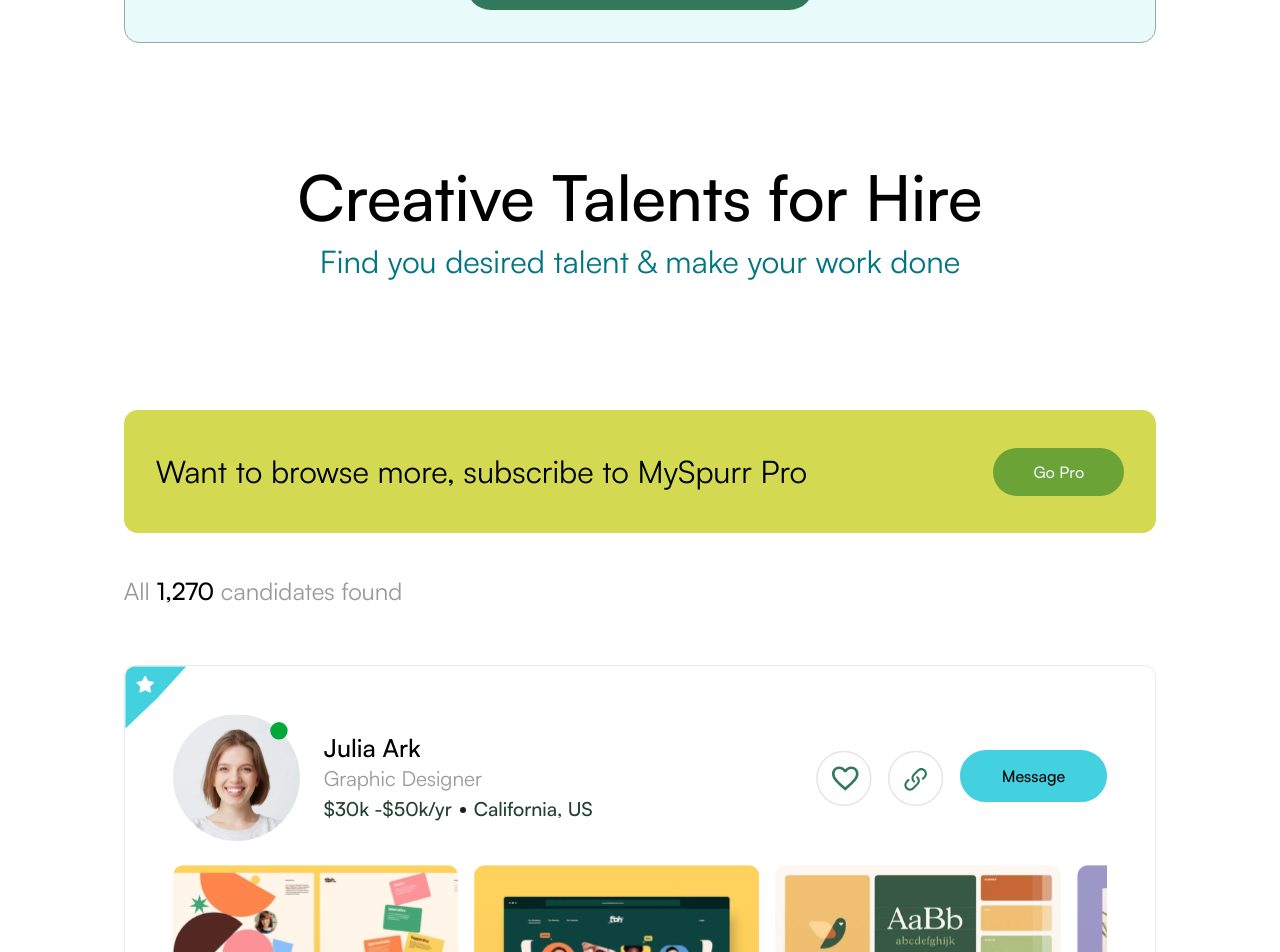
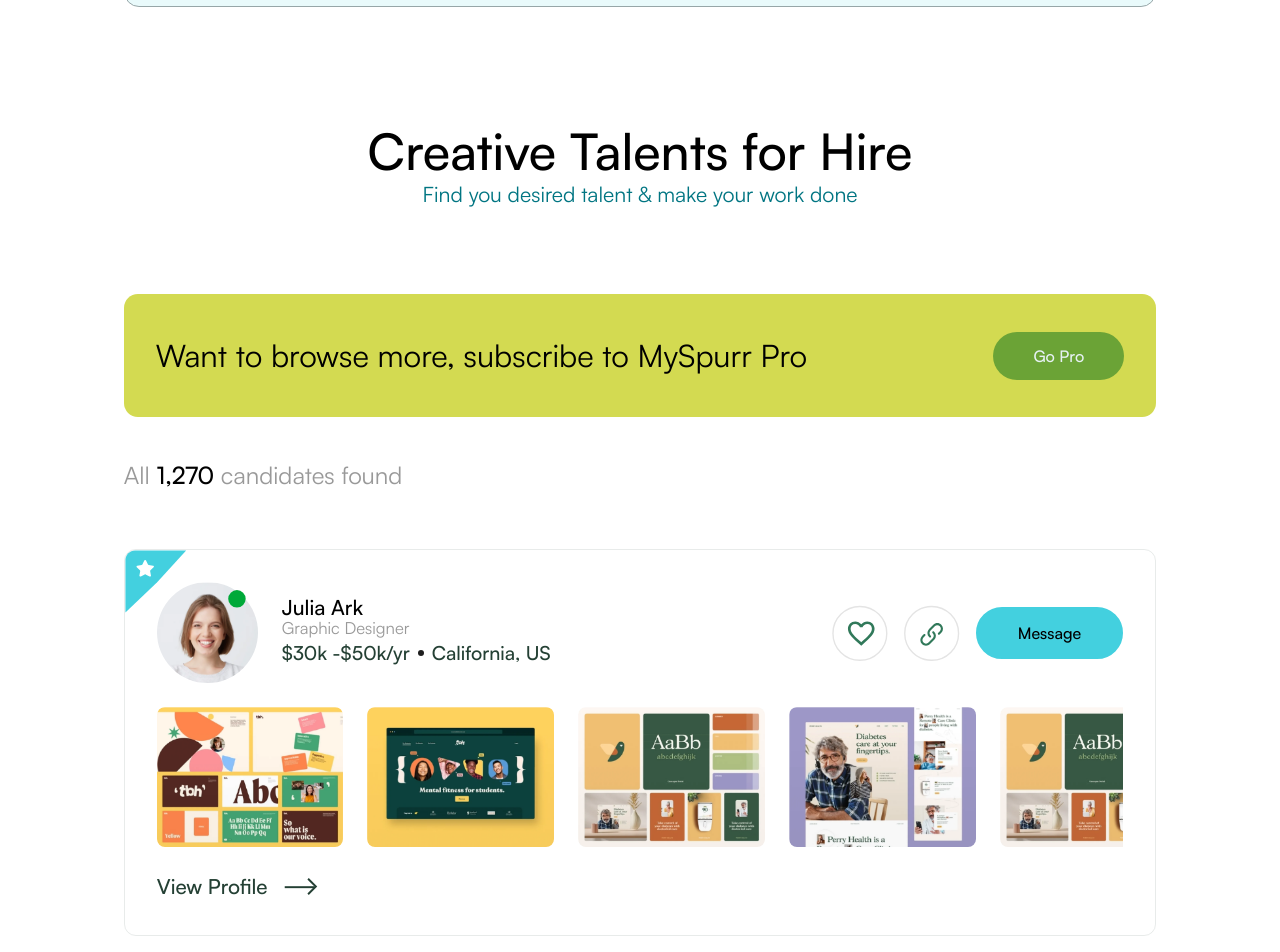
Before and after one commit to tobyakin/MySpurr-Landing-Page, a Vue app: page /hire-talent in a window 1280 px wide. Shown: the part 580-1532 px from the top of the page. Built offline with nearby package versions, Linux system fonts and the light colour scheme.

Commit message:
Docs:  reviews

```diff
--- a/src/components/Bander/AppOccupant.vue
+++ b/src/components/Bander/AppOccupant.vue
@@ -5,35 +5,35 @@
     >
       <div class="text-center h-full">
         <h2
-          class="text-[#007582] w-full text-[50px] lg:text-[104.526px] leading-[29px] lg:leading-[120px] font-Satoshi700"
+          class="text-[#007582] w-full text-[50px] lg:text-[80.526px] leading-[29px] lg:leading-[120px] font-Satoshi700"
         >
           300
         </h2>
-        <p class="text-[#007582] font-Satoshi400 text-[26.286px]">creative talents</p>
+        <p class="text-[#007582] font-Satoshi400 text-[18.286px]">creative talents</p>
       </div>
       <div class="text-center">
         <h2
-          class="text-[#007582] w-full text-[50px] lg:text-[104.526px] leading-[29px] lg:leading-[120px] font-Satoshi700"
+          class="text-[#007582] w-full text-[50px] lg:text-[80.526px] leading-[29px] lg:leading-[120px] font-Satoshi700"
         >
           $4k
         </h2>
-        <p class="text-[#007582] font-Satoshi400 text-[26.286px]">payment processed</p>
+        <p class="text-[#007582] font-Satoshi400 text-[18.286px]">payment processed</p>
       </div>
       <div class="text-center">
         <h2
-          class="text-[#007582] w-full text-[50px] lg:text-[104.526px] leading-[29px] lg:leading-[120px] font-Satoshi700"
+          class="text-[#007582] w-full text-[50px] lg:text-[80.526px] leading-[29px] lg:leading-[120px] font-Satoshi700"
         >
           15
         </h2>
-        <p class="text-[#007582] font-Satoshi400 text-[26.286px]">supported businesses</p>
+        <p class="text-[#007582] font-Satoshi400 text-[18.286px]">supported businesses</p>
       </div>
       <div class="text-center">
         <h2
-          class="text-[#007582] w-full text-[50px] lg:text-[104.526px] leading-[29px] lg:leading-[120px] font-Satoshi700"
+          class="text-[#007582] w-full text-[50px] lg:text-[80.526px] leading-[29px] lg:leading-[120px] font-Satoshi700"
         >
           1
         </h2>
-        <p class="text-[#007582] font-Satoshi400 text-[26.286px]">available countries</p>
+        <p class="text-[#007582] font-Satoshi400 text-[18.286px]">available countries</p>
       </div>
     </div>
   </div>
--- a/src/components/Bander/Subscribe.vue
+++ b/src/components/Bander/Subscribe.vue
@@ -1,7 +1,9 @@
 <template>
   <div>
-    <p class="lg:text-[24.693px] text-[19px] font-Satoshi400 text-[#000000] capitalize">
-      Join & get important new regularly
+    <p
+      class="lg:text-[24.693px] text-center lg:text-left text-[19px] font-Satoshi400 text-[#000000] capitalize"
+    >
+      Join & get important news regularly
     </p>
     <div
       class="bg-[#0000000A] p-4 lg:px-10 px-4 flex lg:flex-row flex-col my-4 items-center gap-3 rounded-[11.158px]"
@@ -12,7 +14,7 @@
       />
       <button class="btn-brand">Subscribe</button>
     </div>
-    <p class="text-[16.316px] font-Satoshi400 text-[#979797]">
+    <p class="text-[16.316px] text-center lg:text-left font-Satoshi400 text-[#979797]">
       We only send interesting and relevant emails.
     </p>
   </div>
--- a/src/components/Job/JobCard.vue
+++ b/src/components/Job/JobCard.vue
@@ -1,24 +1,28 @@
 <template>
-  <div class="border-[#2440341A] rounded-[11.799px] border-[1.794px] relative p-4 lg:p-12">
+  <div class="border-[#2440341A] rounded-[11.799px] border-[1.794px] relative p-4 lg:p-8">
     <RatedBadge class="absolute top-0 left-0" />
     <div>
       <div
         class="w-full flex lg:flex-row flex-col lg:justify-between justify-center gap-8 items-center"
       >
-        <div class="flex lg:flex-row flex-col items-center lg:justify-normal justify-center gap-6">
-          <div class="relative h-[126.955px] w-[126.955px] rounded-full">
+        <div
+          class="flex lg:flex-row flex-col items-center lg:justify-normal justify-center gap-6"
+        >
+          <div class="relative h-[100.955px] w-[100.955px] rounded-full">
             <img
               src="@/assets/img/icon.webp"
-              class="h-[126.955px] w-[126.955px] rounded-full"
+              class="h-[100.955px] w-[100.955px] rounded-full"
               alt=""
             />
             <GreenIcon class="absolute top-2 right-3" />
           </div>
           <div class="lg:text-left text-center">
-            <p class="text-[#000000] text-[24.839px] font-Satoshi500 leading-[31.739px]">
+            <p class="text-[#000000] text-[20.839px] font-Satoshi500 leading-[19.739px]">
               Julia Ark
             </p>
-            <p class="text-[#00000066] text-[20.699px] leading-[31.739px] font-Satoshi400">
+            <p
+              class="text-[#00000066] text-[16.699px] leading-[20.739px] font-Satoshi400"
+            >
               Graphic Designer
             </p>
             <div class="flex items-center gap-2">
@@ -33,7 +37,7 @@
           </div>
         </div>
         <div>
-          <div class="flex lg:flex-row flex-col lg:items-start items-center gap-4">
+          <div class="flex flex-row items-start items-center gap-4">
             <div class="flex lg:justify-normal gap-4 items-center justify-center">
               <button><LoveIcon /></button><button><SearchIcon /></button>
             </div>
@@ -42,31 +46,44 @@
         </div>
       </div>
     </div>
-    <div class="flex flex-row gap-4 w-full overflow-hidden mt-6 hide-scrollbar overflow-x-auto">
+    <div
+      class="flex flex-row gap-6 w-full overflow-hidden cursor-move mt-6 hide-scrollbar overflow-x-auto"
+    >
       <img
         v-for="img in Porfolio"
         :key="img"
         :src="img.img"
-        class="h-[214.078px] flex flex-col w-auto rounded-lg"
+        class="h-[140.078px] flex flex-col w-auto rounded-lg"
         alt=""
       />
     </div>
     <router-link to="/talent-profile" class="flex items-center gap-4 mt-6">
-      <p class="lg:text-[20.699px] text-[14px] font-Satoshi500 text-[#244034]">View Profile</p>
+      <p class="lg:text-[20.699px] text-[14px] font-Satoshi500 text-[#244034]">
+        View Profile
+      </p>
       <ArrowRight />
     </router-link>
   </div>
 </template>
 <script setup>
-import RatedBadge from '@/components/icons/ratedBadge.vue'
-import GreenIcon from '@/components/icons/greenIcon.vue'
-import LoveIcon from '@/components/icons/loveIcon.vue'
-import SearchIcon from '@/components/icons/searchIcon.vue'
-import SampleOne from '@/assets/img/sampleOne.webp'
-import SampleTwo from '@/assets/img/sampleTwo.webp'
-import SampleThree from '@/assets/img/sampleThree.webp'
-import SampleFour from '@/assets/img/sampleFour.webp'
-import ArrowRight from '@/components/icons/arrowRight.vue'
+import RatedBadge from "@/components/icons/ratedBadge.vue";
+import GreenIcon from "@/components/icons/greenIcon.vue";
+import LoveIcon from "@/components/icons/loveIcon.vue";
+import SearchIcon from "@/components/icons/searchIcon.vue";
+import SampleOne from "@/assets/img/sampleOne.webp";
+import SampleTwo from "@/assets/img/sampleTwo.webp";
+import SampleThree from "@/assets/img/sampleThree.webp";
+import SampleFour from "@/assets/img/sampleFour.webp";
+import ArrowRight from "@/components/icons/arrowRight.vue";
 
-const Porfolio = [{ img: SampleOne }, { img: SampleTwo }, { img: SampleThree }, { img: SampleFour }]
+const Porfolio = [
+  { img: SampleOne },
+  { img: SampleTwo },
+  { img: SampleThree },
+  { img: SampleFour },
+  { img: SampleThree },
+  { img: SampleFour },
+  { img: SampleThree },
+  { img: SampleFour },
+];
 </script>
--- a/src/components/Navbar/Navbar.vue
+++ b/src/components/Navbar/Navbar.vue
@@ -91,8 +91,8 @@ const toogleMobileMenu = () => {
             </ul>
           </div>
           <div class="hidden lg:flex gap-4">
-            <button class="btn-light !text-[16px]">Sign in</button>
-            <button class="btn-brand">Start free trial</button>
+            <button class="btn-light font-Satoshi500 !text-[16px]">Sign in</button>
+            <button class="btn-brand font-Satoshi500">Start free trial</button>
           </div>
           <div class="lg:hidden">
             <button @click="toogleMobileMenu">
--- a/src/views/ContactUs.vue
+++ b/src/views/ContactUs.vue
@@ -1,18 +1,22 @@
 <script setup>
-import { defineAsyncComponent } from 'vue'
-import Navbar from '@/components/Navbar/Navbar.vue'
-import Footer from '@/components/Footer.vue'
-import LocationIcon from '@/components/icons/locationIcon.vue'
-import MailIcon from '@/components/icons/mailIcon.vue'
-import WorkFlow from '@/components/Bander/WorkFlow.vue'
-const FormGroup = defineAsyncComponent(() => import('@/components/Form/Input/FormGroup.vue'))
+import { defineAsyncComponent } from "vue";
+import Navbar from "@/components/Navbar/Navbar.vue";
+import Footer from "@/components/Footer.vue";
+import LocationIcon from "@/components/icons/locationIcon.vue";
+import MailIcon from "@/components/icons/mailIcon.vue";
+import WorkFlow from "@/components/Bander/WorkFlow.vue";
+const FormGroup = defineAsyncComponent(() =>
+  import("@/components/Form/Input/FormGroup.vue")
+);
 </script>
 
 <template>
   <div>
     <Navbar />
     <div class="py-20 container">
-      <h4 class="font-EBGaramond500 lg:text-[72px] text-[30px] my-10 text-center text-[#007582]">
+      <h4
+        class="font-EBGaramond500 lg:text-[72px] text-[30px] my-10 text-center text-[#007582]"
+      >
         Get in touch
       </h4>
       <div><img src="@/assets/img/contactUs.webp" class="lg:h-[569.031px]" alt="" /></div>
@@ -21,16 +25,15 @@ const FormGroup = defineAsyncComponent(() => import('@/components/Form/Input/For
           <LocationIcon />
           <h4 class="text-[#141518] text-[24px] font-Satoshi500">Our Address</h4>
           <p class="text-[#878787] font-Satoshi400 text-[17px] text-center">
-            1012 Peb Parkway, Mirpur 2 <br />
-            Dhaka, Bangladesh
+            Abuja,Nigeria
           </p>
         </div>
         <div class="flex flex-col gap-2 items-center text-center">
           <MailIcon />
           <h4 class="text-[#141518] text-[24px] font-Satoshi500">Contact Info</h4>
           <p class="text-[#878787] font-Satoshi400 text-[17px] text-center">
-            Open a chat or give us call at <br />
-            <span class="text-[#31795A] text-[24px]">234 8166 813 812</span>
+            send an email to <br />
+            <span class="text-[#31795A] text-[17px]">hello@myspurr.net</span>
           </p>
         </div>
       </div>
--- a/src/views/HireTalent.vue
+++ b/src/views/HireTalent.vue
@@ -19,7 +19,7 @@ const FormSelectGroup = defineAsyncComponent(() =>
     <Navbar />
     <div class="py-20 container">
       <div
-        class="bg-[#E9FAFB] rounded-[14.957px] flex flex-col gap-8 p-8 lg:px-20 px-6 md:px-10 border-[0.491px] border-[#97A6A8]"
+        class="bg-[#E9FAFB] rounded-[14.957px] flex flex-col gap-3 lg:gap-5 p-8 lg:px-10 px-8 md:px-10 border-[0.491px] border-[#97A6A8]"
       >
         <div class="flex lg:flex-row flex-col gap-12">
           <FormGroup
@@ -91,11 +91,11 @@ const FormSelectGroup = defineAsyncComponent(() =>
           </button>
         </div>
       </div>
-      <div class="text-center my-10 py-20">
-        <h4 class="text-[63.549px] text-[#000000] font-Satoshi500 leading-[67.52px]">
+      <div class="text-center lg:my-10 my-5 py-20 pb-10">
+        <h4 class="text-[50.549px] text-[#000000] font-Satoshi500 leading-[47.52px]">
           Creative Talents for Hire
         </h4>
-        <p class="text-[#007582] text-[31.194px] font-Satoshi400 lg:leading-[59.552px]">
+        <p class="text-[#007582] text-[21.194px] font-Satoshi400 lg:leading-[39.552px]">
           Find you desired talent & make your work done
         </p>
       </div>
@@ -106,7 +106,7 @@ const FormSelectGroup = defineAsyncComponent(() =>
         </p>
       </div>
       <div class="mt-14 flex flex-col gap-8">
-        <JobCard class="w-full" v-for="item in 4" :key="item" />
+        <JobCard class="w-full" v-for="item in 10" :key="item" />
       </div>
       <div class="mt-12 flex w-[60%] flex-row justify-center mx-auto">
         <button
```
Also changed, not shown: src/views/TalentProfile.vue (+76 -53 lines).
